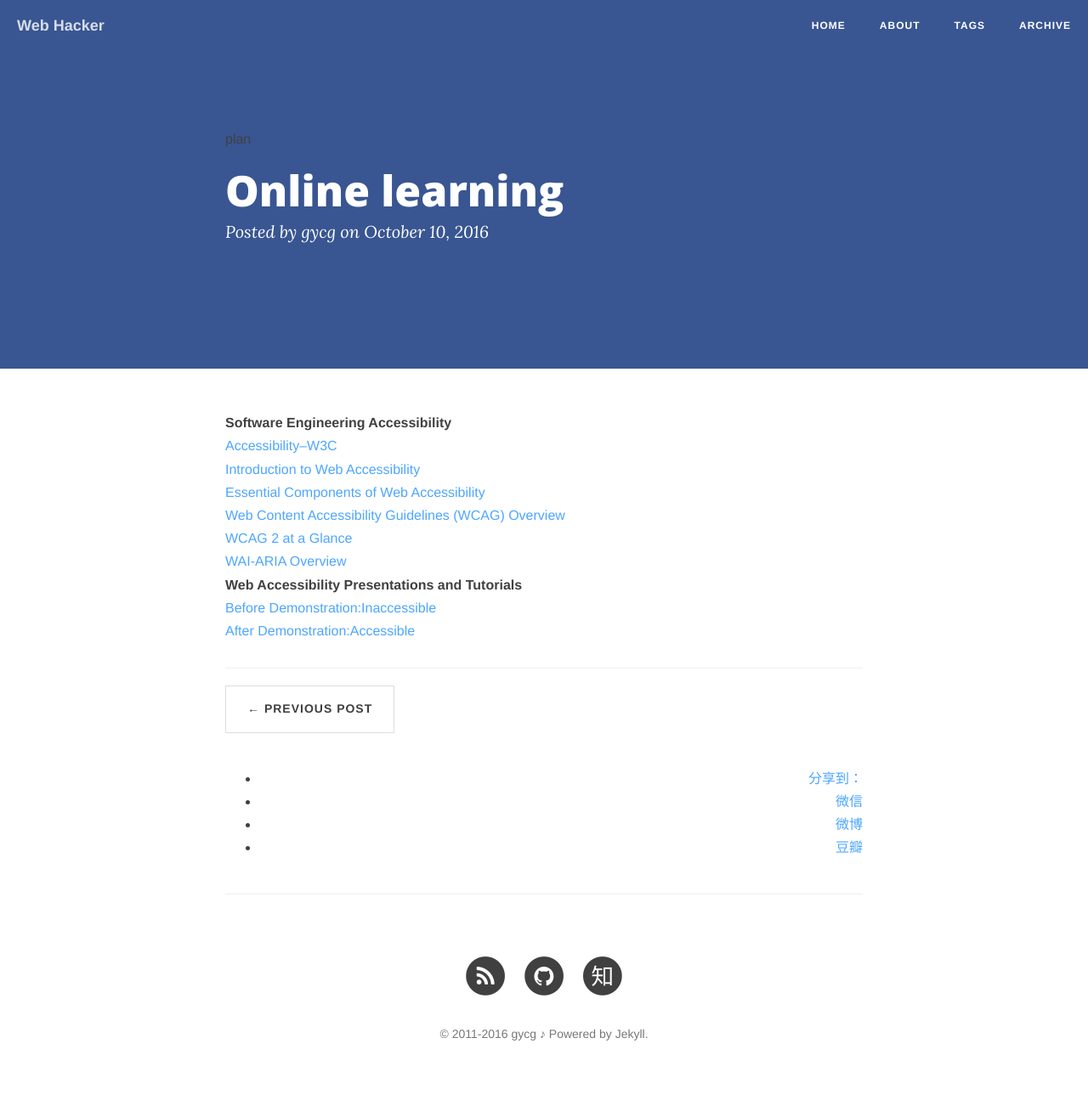
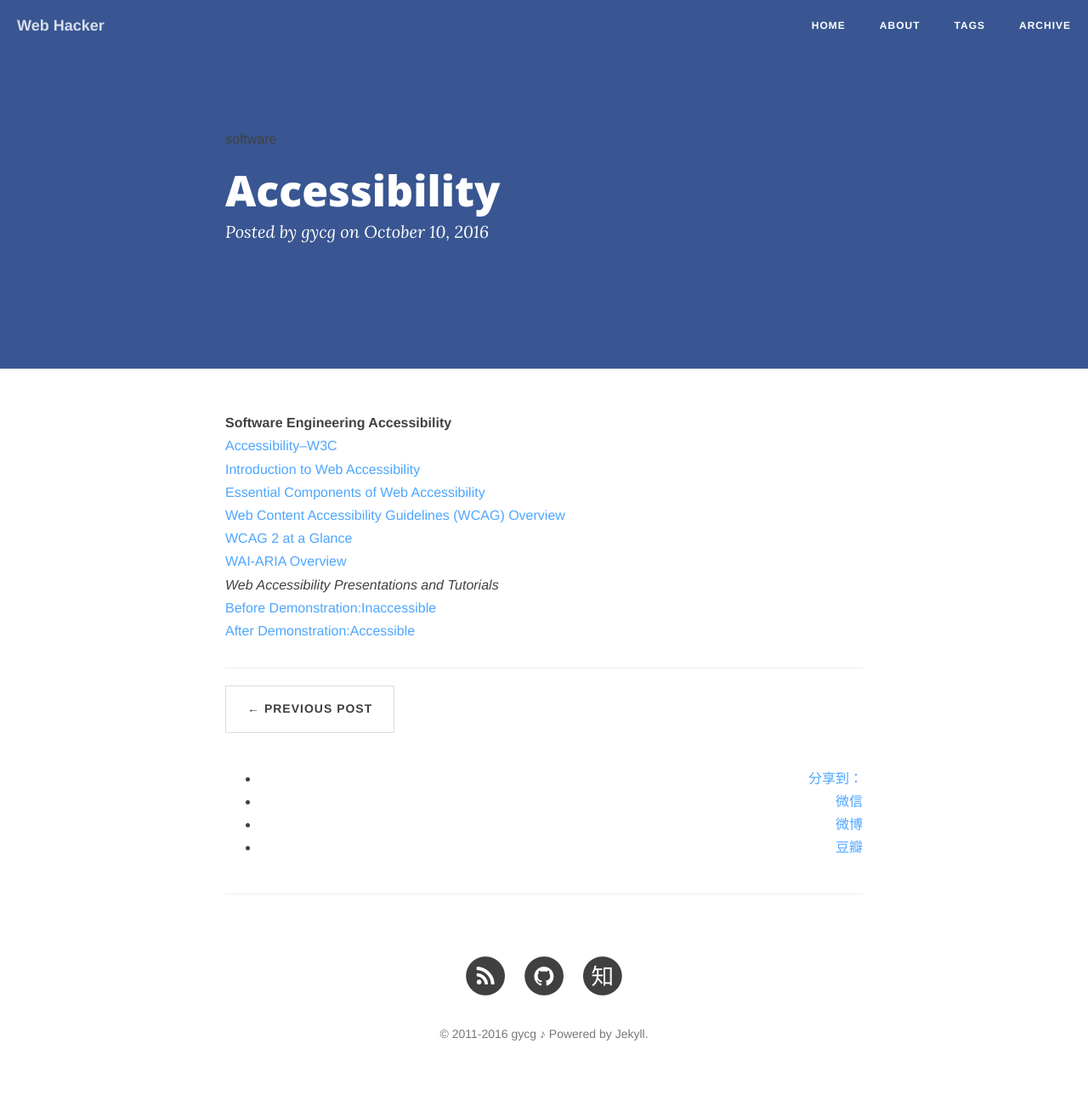
Before and after one commit to gycg/gycg.github.com, a Jekyll site: the page built from _posts/2016-10-10-accessibility.md, in a window 1280 px wide. Shown: the whole page at 85% size. Built offline with Jekyll 4.4.1, drawn with Linux system fonts in a browser that asks for light colours; nearby versions of some CDN libraries; comment, search, counter and statistics services are not loaded.

Commit message:
accessibility

```diff
--- a/_posts/2016-10-10-accessibility.md
+++ b/_posts/2016-10-10-accessibility.md
@@ -1,8 +1,8 @@
 ---
 layout: post
-title: Online learning
+title: Accessibility
 categories: [blog ]
-tags: [plan,  ]
+tags: [software,  ]
 description:
 ---
 **Software Engineering Accessibility**
@@ -12,6 +12,6 @@ description:
 [Web Content Accessibility Guidelines (WCAG) Overview](http://www.w3.org/WAI/intro/wcag.php)
 [WCAG 2 at a Glance](http://www.w3.org/WAI/WCAG20/glance/)
 [WAI‐ARIA Overview](http://www.w3.org/WAI/intro/aria.php)
-**Web Accessibility Presentations and Tutorials**
+*Web Accessibility Presentations and Tutorials*
 [Before Demonstration:Inaccessible](http://www.w3.org/WAI/demos/bad/before/home.html)
 [After Demonstration:Accessible](http://www.w3.org/WAI/demos/bad/after/home.html)
```
